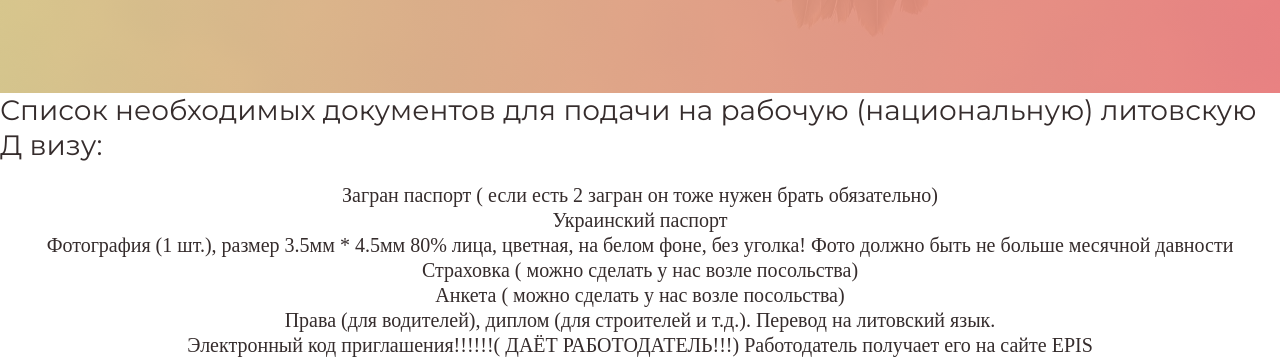
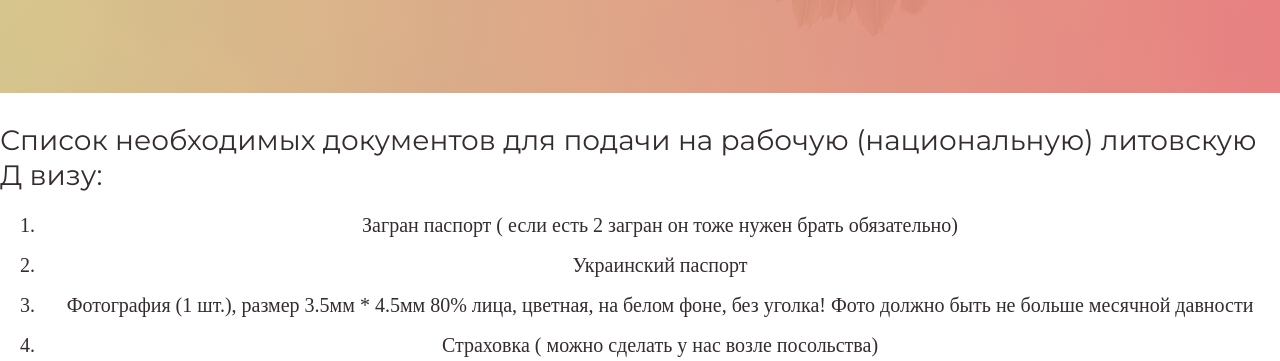
Before and after one commit to antuan159/posolstvo, a website: page src/document.html in a window 1280 px wide. Shown: the part 537-898 px from the top of the page. Drawn offline with nearby package versions, Linux system fonts and the light colour scheme; files that its build step writes are made by us from their sources; a web font is replaced by a local one.

Commit message:
document test

```diff
--- a/src/document.html
+++ b/src/document.html
@@ -63,46 +63,46 @@
           <div class="col-xs-12">
             <section class="document-section">
               <h2 class="document-section__title">Список необходимых документов для подачи на рабочую (национальную) литовскую Д визу: </h2>
-              <ol class="list">
-                <li>
+              <ol class="document-section-list">
+                <li class="document-section-list__item">
                   <p class="document-section__text">Загран паспорт ( если есть 2 загран он тоже нужен брать обязательно)</p>
                 </li>
-                <li>
+                <li class="document-section-list__item">
                   <p class="document-section__text">Украинский паспорт</p>
                 </li>
-                <li>
+                <li class="document-section-list__item">
                   <p class="document-section__text">
                     Фотография (1 шт.), размер 3.5мм * 4.5мм 80% лица, цветная, на белом фоне, без уголка!
                     Фото должно быть не больше месячной давности
                   </p>
                 </li>
-                <li>
+                <li class="document-section-list__item">
                   <p class="document-section__text">
                     Страховка ( можно сделать у нас возле посольства)
                   </p>
                 </li>
-                <li>
+                <li class="document-section-list__item">
                   <p class="document-section__text">
                     Анкета ( можно сделать у нас возле посольства)
                   </p>
                 </li>
-                <li>
+                <li class="document-section-list__item">
                   <p class="document-section__text">
                     Права (для водителей), диплом (для строителей и т.д.). Перевод на литовский язык.
                   </p>
                 </li>
-                <li>
+                <li class="document-section-list__item">
                   <p class="document-section__text">
                     Электронный код приглашения!!!!!!( ДАЁТ РАБОТОДАТЕЛЬ!!!)
                     Работодатель получает его на сайте EPIS
                   </p>
                 </li>
-                <li>
+                <li class="document-section-list__item">
                   <p class="document-section__text">
                     Трудовой договор на литовском языке
                   </p>
                 </li>
-                <li>
+                <li class="document-section-list__item">
                   <p class="document-section__text">
                     Трудовой договор на русском языке (не обязательно)
                   </p>
--- /dev/null
+++ b/src/scss/document-section/_document-section-list.scss
@@ -0,0 +1,10 @@
+.document-section-list {
+  @include font(18px, $f-Gabriela, $c-black);
+  font-weight: normal;
+}
+
+@media ($m-tablet) {
+  .document-section-list {
+    font-size: 20px;
+  }
+}
--- /dev/null
+++ b/src/scss/document-section/_document-section-list__item.scss
@@ -0,0 +1,5 @@
+.document-section-list__item {
+  &:not(:last-child) {
+    margin-bottom: 15px;
+  }
+}
--- a/src/scss/document-section/_document-section.scss
+++ b/src/scss/document-section/_document-section.scss
@@ -0,0 +1,3 @@
+.document-section {
+  @extend %section;
+}
--- a/src/scss/style.scss
+++ b/src/scss/style.scss
@@ -50,3 +50,5 @@
 @import "document-section/document-section";
 @import "document-section/document-section__title";
 @import "document-section/document-section__text";
+@import "document-section/document-section-list";
+@import "document-section/document-section-list__item";
```
Also changed, not shown: build/css/style.css, build/document.html.
